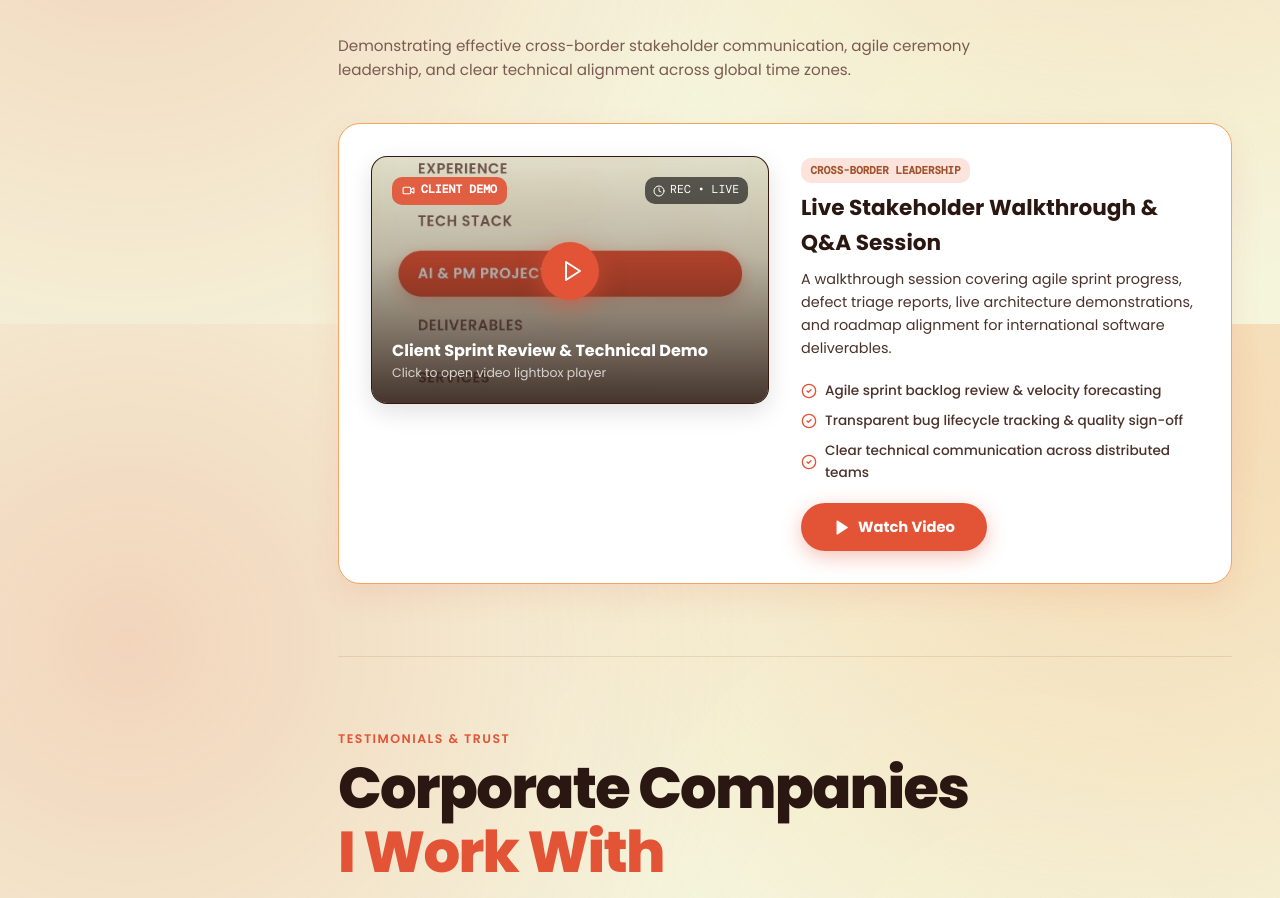
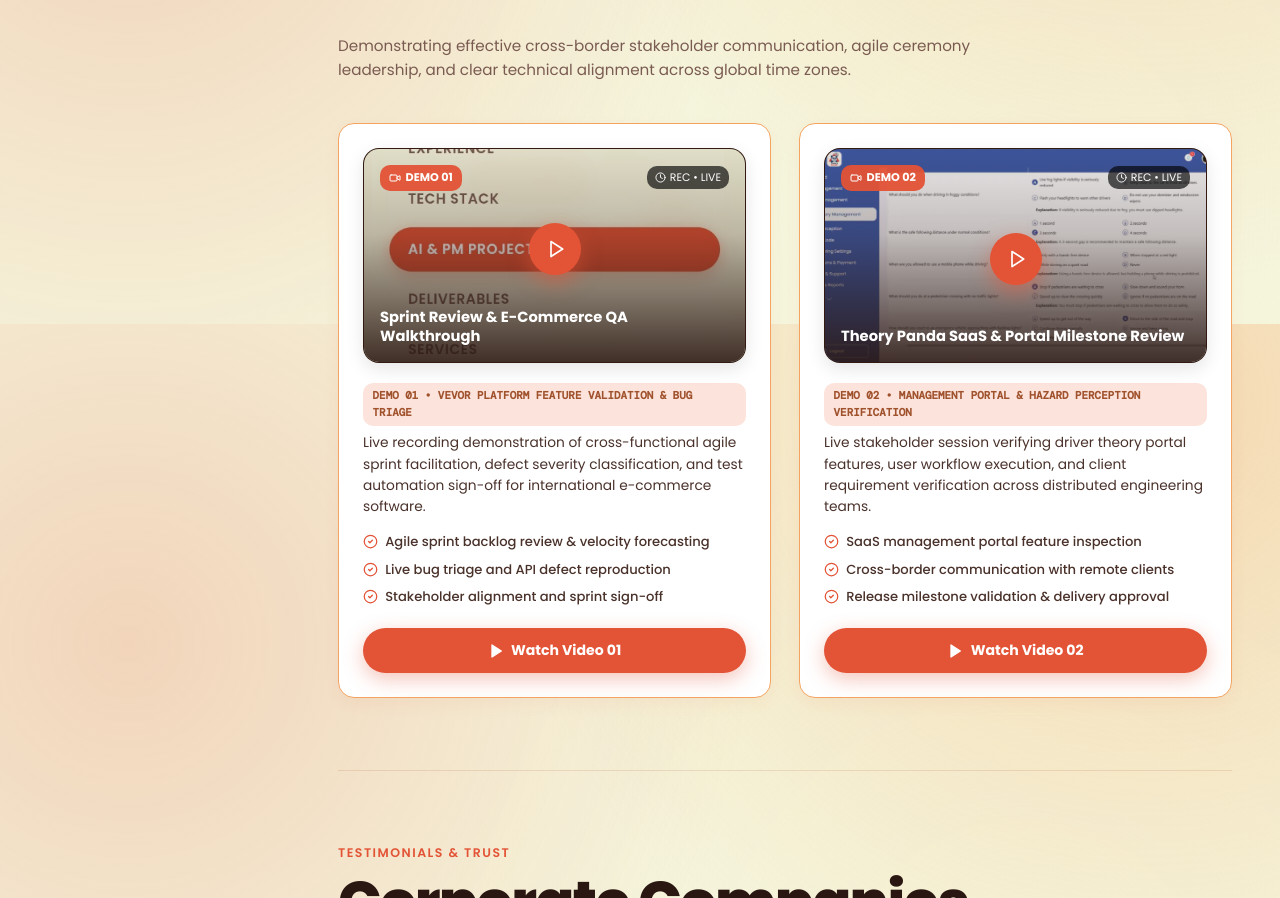
Before and after one commit to Ekaanta/durjoy_portfolio, a Next.js app: page / in a window 1280 px wide. Shown: the part 7676-8574 px from the top of the page. Built offline with nearby package versions, Linux system fonts and the light colour scheme.

Commit message:
Add second client meeting video and render both videos side-by-side in the same row with custom modal player

```diff
--- a/app/page.tsx
+++ b/app/page.tsx
@@ -8,7 +8,7 @@ import SkillsSection from "@/components/SkillsSection";
 import ProjectsSection from "@/components/ProjectsSection";
 import WhatYouGetSection from "@/components/WhatYouGetSection";
 import ProcessSection from "@/components/ProcessSection";
-import ClientManagementSection from "@/components/ClientManagementSection";
+import ClientManagementSection, { VideoItem } from "@/components/ClientManagementSection";
 import WorkSamplesSection from "@/components/WorkSamplesSection";
 import FaqSection from "@/components/FaqSection";
 import Footer from "@/components/Footer";
@@ -22,7 +22,7 @@ export default function Home() {
   const [selectedProjectIndex, setSelectedProjectIndex] = useState<number | null>(null);
   const [reviewsModalOpen, setReviewsModalOpen] = useState(false);
   const [cvModalOpen, setCvModalOpen] = useState(false);
-  const [videoModalOpen, setVideoModalOpen] = useState(false);
+  const [selectedVideo, setSelectedVideo] = useState<VideoItem | null>(null);
 
   useEffect(() => {
     // IntersectionObserver for scroll animations
@@ -72,8 +72,8 @@ export default function Home() {
         {/* Solutions That Deliver (Services) */}
         <ProcessSection />
 
-        {/* International Client Management Section with Video Lightbox */}
-        <ClientManagementSection onOpenVideoModal={() => setVideoModalOpen(true)} />
+        {/* International Client Management Section with 2 Side-by-Side Video Demos */}
+        <ClientManagementSection onOpenVideoModal={(video: VideoItem) => setSelectedVideo(video)} />
 
         {/* From People I've Worked With (Testimonials & Impact Stats) */}
         <WorkSamplesSection />
@@ -93,7 +93,13 @@ export default function Home() {
       />
       <ReviewsModal isOpen={reviewsModalOpen} onClose={() => setReviewsModalOpen(false)} />
       <CvModal isOpen={cvModalOpen} onClose={() => setCvModalOpen(false)} />
-      <VideoModal isOpen={videoModalOpen} onClose={() => setVideoModalOpen(false)} />
+      <VideoModal
+        isOpen={selectedVideo !== null}
+        onClose={() => setSelectedVideo(null)}
+        videoUrl={selectedVideo?.videoUrl}
+        title={selectedVideo?.title}
+        description={selectedVideo?.description}
+      />
     </div>
   );
 }
--- a/components/ClientManagementSection.tsx
+++ b/components/ClientManagementSection.tsx
@@ -4,15 +4,59 @@ import React from "react";
 import Image from "next/image";
 import { Play, Video, Clock, CheckCircle2 } from "lucide-react";
 
+export interface VideoItem {
+  id: string;
+  badgeNum: string;
+  title: string;
+  subtitle: string;
+  description: string;
+  image: string;
+  videoUrl: string;
+  bullets: string[];
+}
+
 interface ClientManagementSectionProps {
-  onOpenVideoModal: () => void;
+  onOpenVideoModal: (video: VideoItem) => void;
 }
+
+const clientVideos: VideoItem[] = [
+  {
+    id: "demo-1",
+    badgeNum: "01",
+    title: "Sprint Review & E-Commerce QA Walkthrough",
+    subtitle: "VEVOR Platform Feature Validation & Bug Triage",
+    description: "Live recording demonstration of cross-functional agile sprint facilitation, defect severity classification, and test automation sign-off for international e-commerce software.",
+    image: "/images/client-meeting-demo.jpg",
+    videoUrl: "https://drive.google.com/file/d/1BfkvPwprIDzNotT-e-2nLXkHIYFXaDT8/preview",
+    bullets: [
+      "Agile sprint backlog review & velocity forecasting",
+      "Live bug triage and API defect reproduction",
+      "Stakeholder alignment and sprint sign-off"
+    ]
+  },
+  {
+    id: "demo-2",
+    badgeNum: "02",
+    title: "Theory Panda SaaS & Portal Milestone Review",
+    subtitle: "Management Portal & Hazard Perception Verification",
+    description: "Live stakeholder session verifying driver theory portal features, user workflow execution, and client requirement verification across distributed engineering teams.",
+    image: "/images/client-meeting-demo-2.png",
+    videoUrl: "https://drive.google.com/file/d/1Ven1VAkxPzPoo3PuU_AmQiBw4iOduPG1/preview",
+    bullets: [
+      "SaaS management portal feature inspection",
+      "Cross-border communication with remote clients",
+      "Release milestone validation & delivery approval"
+    ]
+  }
+];
 
 export default function ClientManagementSection({ onOpenVideoModal }: ClientManagementSectionProps) {
   return (
     <section className="section-wrapper" id="client-management">
-      <div className="section-tag">INTERNATIONAL COLLABORATION</div>
-      <h2 className="section-title-large">
+      <div className="section-tag" style={{ fontFamily: "'Poppins', sans-serif" }}>
+        INTERNATIONAL COLLABORATION
+      </div>
+      <h2 className="section-title-large" style={{ fontFamily: "'Poppins', sans-serif" }}>
         International Client<br />
         <em>Management</em>
       </h2>
@@ -22,43 +66,57 @@ export default function ClientManagementSection({ onOpenVideoModal }: ClientMana
           color: "var(--ink-muted)",
           fontSize: "0.95rem",
           marginBottom: "2.5rem",
-          lineHeight: 1.6
+          lineHeight: 1.6,
+          fontFamily: "'Poppins', sans-serif"
         }}
       >
         Demonstrating effective cross-border stakeholder communication, agile ceremony leadership, and clear technical alignment across global time zones.
       </p>
 
+      {/* Two Videos in the Same Row */}
       <div
+        style={{
+          display: "grid",
+          gridTemplateColumns: "repeat(auto-fit, minmax(340px, 1fr))",
+          gap: "1.75rem"
+        }}
+      >
+        {clientVideos.map((video) => (
+          <div
+            key={video.id}
             className="fade-up"
             style={{
               background: "var(--bg-card-white)",
               border: "1px solid var(--sandy-amber)",
-          borderRadius: "var(--radius-lg)",
+              borderRadius: "var(--radius-md)",
               overflow: "hidden",
-          boxShadow: "var(--shadow-md)",
-          display: "grid",
-          gridTemplateColumns: "repeat(auto-fit, minmax(320px, 1fr))",
-          gap: "2rem",
-          padding: "2rem"
+              boxShadow: "var(--shadow-sm)",
+              display: "flex",
+              flexDirection: "column",
+              justifyContent: "space-between",
+              padding: "1.5rem",
+              gap: "1.25rem",
+              fontFamily: "'Poppins', sans-serif",
+              transition: "all 0.3s cubic-bezier(0.16, 1, 0.3, 1)"
             }}
           >
             {/* Video Thumbnail Box with Play Badge */}
             <div
-          onClick={onOpenVideoModal}
+              onClick={() => onOpenVideoModal(video)}
               style={{
                 position: "relative",
                 borderRadius: "var(--radius-md)",
                 overflow: "hidden",
                 cursor: "pointer",
-            aspectRatio: "16 / 10",
+                aspectRatio: "16 / 9",
                 border: "1px solid var(--border)",
                 background: "#1e110c",
-            boxShadow: "0 8px 24px rgba(0,0,0,0.12)"
+                boxShadow: "0 6px 18px rgba(0,0,0,0.1)"
               }}
             >
               <Image
-            src="/images/client-meeting-demo.jpg"
-            alt="International Client Management Meeting Demo"
+                src={video.image}
+                alt={video.title}
                 fill
                 style={{ objectFit: "cover", opacity: 0.9, transition: "all 0.3s ease" }}
               />
@@ -68,132 +126,133 @@ export default function ClientManagementSection({ onOpenVideoModal }: ClientMana
                 style={{
                   position: "absolute",
                   inset: 0,
-              background: "linear-gradient(to top, rgba(42, 23, 17, 0.85) 0%, rgba(42, 23, 17, 0.2) 60%, transparent 100%)",
+                  background: "linear-gradient(to top, rgba(42, 23, 17, 0.88) 0%, rgba(42, 23, 17, 0.2) 60%, transparent 100%)",
                   display: "flex",
                   flexDirection: "column",
                   justifyContent: "space-between",
-              padding: "1.25rem"
+                  padding: "1rem"
                 }}
               >
-            {/* Top Video Badge */}
+                {/* Top Badges */}
                 <div style={{ display: "flex", justifyContent: "space-between", alignItems: "center" }}>
                   <span
                     style={{
-                  background: "rgba(227, 83, 54, 0.9)",
+                      background: "rgba(227, 83, 54, 0.95)",
                       color: "#ffffff",
-                  fontSize: "0.72rem",
+                      fontSize: "0.7rem",
                       fontWeight: 700,
-                  padding: "0.3rem 0.65rem",
+                      padding: "0.25rem 0.55rem",
                       borderRadius: "var(--radius-sm)",
                       display: "inline-flex",
                       alignItems: "center",
-                  gap: "0.35rem",
-                  fontFamily: "'DM Mono', monospace"
+                      gap: "0.3rem"
                     }}
                   >
-                <Video size={13} />
-                <span>CLIENT DEMO</span>
+                    <Video size={12} />
+                    <span>DEMO {video.badgeNum}</span>
                   </span>
 
                   <span
                     style={{
-                  background: "rgba(0, 0, 0, 0.6)",
+                      background: "rgba(0, 0, 0, 0.65)",
                       color: "#ffffff",
-                  fontSize: "0.72rem",
-                  padding: "0.25rem 0.55rem",
+                      fontSize: "0.68rem",
+                      padding: "0.2rem 0.5rem",
                       borderRadius: "var(--radius-sm)",
                       display: "inline-flex",
                       alignItems: "center",
-                  gap: "0.3rem",
-                  fontFamily: "'DM Mono', monospace"
+                      gap: "0.25rem"
                     }}
                   >
-                <Clock size={12} />
+                    <Clock size={11} />
                     <span>REC • LIVE</span>
                   </span>
                 </div>
 
-            {/* Center Play Button Icon */}
+                {/* Center Play Button */}
                 <div style={{ display: "flex", justifyContent: "center", alignItems: "center" }}>
                   <div
                     style={{
-                  width: 58,
-                  height: 58,
+                      width: 52,
+                      height: 52,
                       borderRadius: "50%",
                       background: "var(--purple-primary)",
                       color: "#ffffff",
                       display: "flex",
                       alignItems: "center",
                       justifyContent: "center",
-                  boxShadow: "0 8px 24px rgba(227, 83, 54, 0.5)",
+                      boxShadow: "0 8px 20px rgba(227, 83, 54, 0.5)",
                       transition: "all 0.25s ease"
                     }}
                   >
-                <Play size={24} style={{ marginLeft: "3px" }} />
+                    <Play size={20} style={{ marginLeft: "3px" }} />
                   </div>
                 </div>
 
-            {/* Bottom Title Preview */}
+                {/* Bottom Video Name */}
                 <div>
-              <div style={{ color: "#ffffff", fontWeight: 700, fontSize: "1rem" }}>
-                Client Sprint Review & Technical Demo
-              </div>
-              <div style={{ color: "rgba(255, 255, 255, 0.75)", fontSize: "0.78rem" }}>
-                Click to open video lightbox player
+                  <div style={{ color: "#ffffff", fontWeight: 700, fontSize: "0.92rem", lineHeight: 1.3 }}>
+                    {video.title}
                   </div>
                 </div>
               </div>
             </div>
 
-        {/* Details & Actions Column */}
-        <div style={{ display: "flex", flexDirection: "column", justifyContent: "center", gap: "1.25rem" }}>
+            {/* Video Details */}
+            <div style={{ display: "flex", flexDirection: "column", gap: "0.85rem", flex: 1, justifyContent: "space-between" }}>
               <div>
-            <span className="type-badge" style={{ marginBottom: "0.5rem", display: "inline-block" }}>
-              CROSS-BORDER LEADERSHIP
+                <span className="type-badge" style={{ marginBottom: "0.4rem", display: "inline-block" }}>
+                  DEMO {video.badgeNum} • {video.subtitle}
                 </span>
-            <h3 style={{ fontFamily: "'Poppins', sans-serif", fontSize: "1.35rem", fontWeight: 700, color: "var(--ink)", marginBottom: "0.5rem" }}>
-              Live Stakeholder Walkthrough & Q&A Session
-            </h3>
-            <p style={{ fontSize: "0.9rem", color: "var(--ink-secondary)", lineHeight: 1.6 }}>
-              A walkthrough session covering agile sprint progress, defect triage reports, live architecture demonstrations, and roadmap alignment for international software deliverables.
+                <p style={{ fontSize: "0.86rem", color: "var(--ink-secondary)", lineHeight: 1.55 }}>
+                  {video.description}
                 </p>
               </div>
 
-          <div style={{ display: "flex", flexDirection: "column", gap: "0.5rem" }}>
-            <div style={{ display: "flex", alignItems: "center", gap: "0.5rem", fontSize: "0.85rem", color: "var(--ink-secondary)", fontWeight: 500 }}>
-              <CheckCircle2 size={16} style={{ color: "var(--purple-primary)", flexShrink: 0 }} />
-              <span>Agile sprint backlog review & velocity forecasting</span>
+              {/* Bullets */}
+              <div style={{ display: "flex", flexDirection: "column", gap: "0.4rem" }}>
+                {video.bullets.map((bullet, i) => (
+                  <div
+                    key={i}
+                    style={{
+                      display: "flex",
+                      alignItems: "center",
+                      gap: "0.45rem",
+                      fontSize: "0.82rem",
+                      color: "var(--ink-secondary)",
+                      fontWeight: 500
+                    }}
+                  >
+                    <CheckCircle2 size={15} style={{ color: "var(--purple-primary)", flexShrink: 0 }} />
+                    <span>{bullet}</span>
                   </div>
-            <div style={{ display: "flex", alignItems: "center", gap: "0.5rem", fontSize: "0.85rem", color: "var(--ink-secondary)", fontWeight: 500 }}>
-              <CheckCircle2 size={16} style={{ color: "var(--purple-primary)", flexShrink: 0 }} />
-              <span>Transparent bug lifecycle tracking & quality sign-off</span>
-            </div>
-            <div style={{ display: "flex", alignItems: "center", gap: "0.5rem", fontSize: "0.85rem", color: "var(--ink-secondary)", fontWeight: 500 }}>
-              <CheckCircle2 size={16} style={{ color: "var(--purple-primary)", flexShrink: 0 }} />
-              <span>Clear technical communication across distributed teams</span>
-            </div>
+                ))}
               </div>
 
-          <div>
+              {/* Action Button */}
+              <div style={{ paddingTop: "0.5rem" }}>
                 <button
-              onClick={onOpenVideoModal}
+                  onClick={() => onOpenVideoModal(video)}
                   className="btn-hire-gold"
                   style={{
                     display: "inline-flex",
                     alignItems: "center",
-                gap: "0.5rem",
-                width: "auto",
-                padding: "0.85rem 2rem",
-                fontSize: "0.92rem",
+                    gap: "0.45rem",
+                    width: "100%",
+                    justifyContent: "center",
+                    padding: "0.75rem 1.5rem",
+                    fontSize: "0.88rem",
                     cursor: "pointer"
                   }}
                 >
-              <Play size={17} style={{ fill: "#ffffff" }} />
-              <span>Watch Video</span>
+                  <Play size={16} style={{ fill: "#ffffff" }} />
+                  <span>Watch Video {video.badgeNum}</span>
                 </button>
               </div>
             </div>
           </div>
+        ))}
+      </div>
     </section>
   );
 }
--- a/components/modals/VideoModal.tsx
+++ b/components/modals/VideoModal.tsx
@@ -46,7 +46,7 @@ export default function VideoModal({
         <div style={{ marginBottom: "1.25rem" }}>
           <div
             style={{
-              fontFamily: "'DM Mono', monospace",
+              fontFamily: "'Poppins', sans-serif",
               fontSize: "0.72rem",
               color: "var(--purple-primary)",
               textTransform: "uppercase",
@@ -57,7 +57,7 @@ export default function VideoModal({
           >
             VIDEO RECORDING • CLIENT MEETING SESSION
           </div>
-          <h2 style={{ fontFamily: "'Poppins', sans-serif", fontSize: "1.5rem", fontWeight: 800, margin: "0.2rem 0", color: "var(--ink)" }}>
+          <h2 style={{ fontFamily: "'Poppins', sans-serif", fontSize: "1.45rem", fontWeight: 800, margin: "0.2rem 0", color: "var(--ink)" }}>
             {title}
           </h2>
         </div>
@@ -84,7 +84,7 @@ export default function VideoModal({
           />
         </div>
 
-        <p style={{ fontSize: "0.9rem", color: "var(--ink-secondary)", marginTop: "1.25rem", lineHeight: 1.6, margin: "1.25rem 0 0 0" }}>
+        <p style={{ fontFamily: "'Poppins', sans-serif", fontSize: "0.9rem", color: "var(--ink-secondary)", marginTop: "1.25rem", lineHeight: 1.6, margin: "1.25rem 0 0 0" }}>
           {description}
         </p>
       </div>
```
Also changed, not shown: public/images/client-meeting-demo-2.png (added), 1 other file (tests, documents, lock files or other folders). Lines whose indentation alone changed are shown as unchanged.
